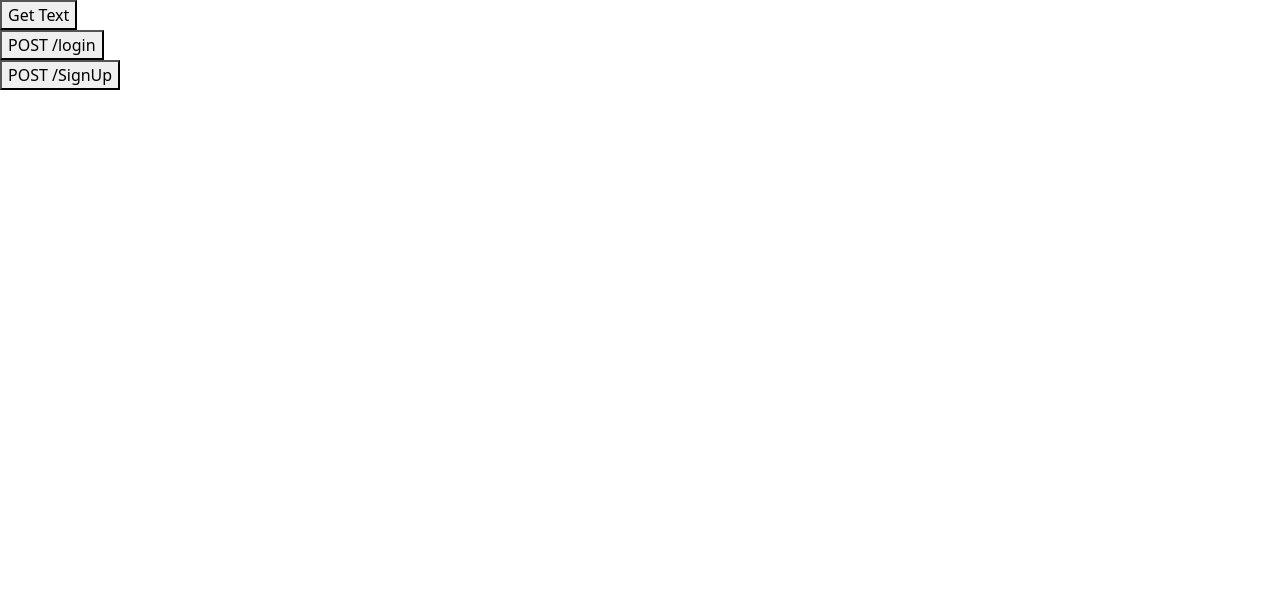
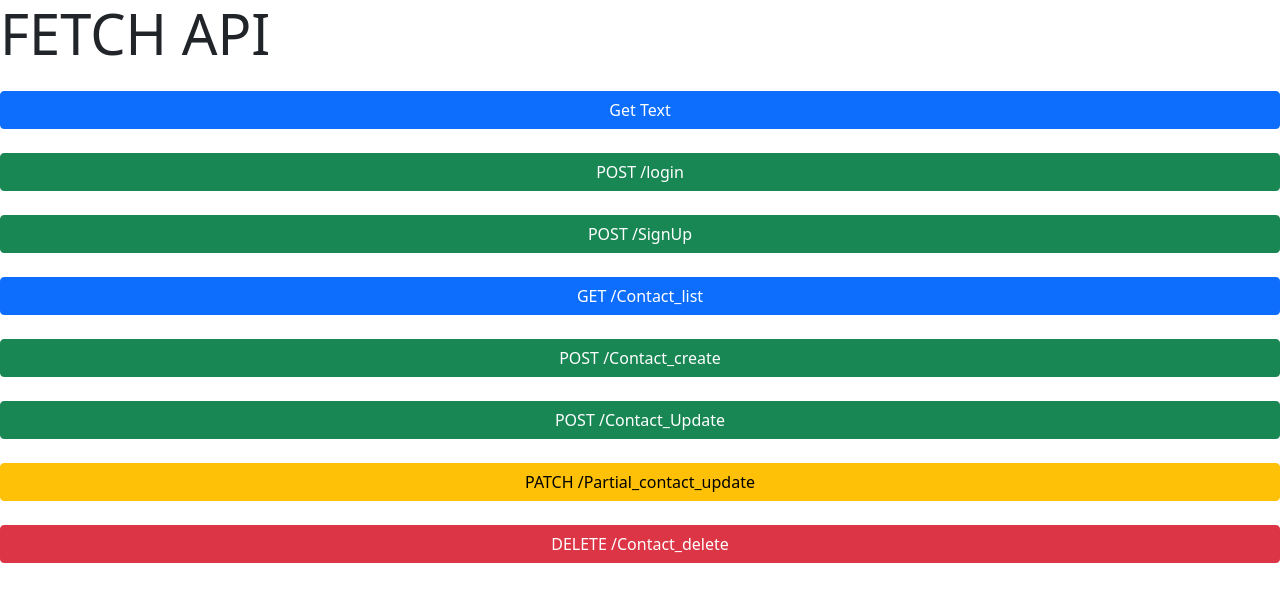
Before and after one commit to RolandM99/BARZAP-JS-fetch-API, a plain HTML site: page index.html in a window 1280 px wide. Drawn offline with nearby package versions, Linux system fonts and the light colour scheme.

Commit message:
HTML file

```diff
--- a/index.html
+++ b/index.html
@@ -9,15 +9,29 @@
 <link href="https://cdn.jsdelivr.net/npm/bootstrap@5.0.0-beta3/dist/css/bootstrap.min.css"
 rel="stylesheet" integrity="sha384-eOJMYsd53ii+scO/bJGFsiCZc+5NDVN2yr8+0RDqr0Ql0h+rP48ckxlpbzKgwra6"
 crossorigin="anonymous">
+<link href="css/style.css" rel="stylesheet" type="text/css">
 </head>
 <body>
-    <button id="getText">Get Text</button>
-    <div id="output"></div>
-    <button id="getLogin">POST      /login</button>
-    <div id="get"></div>
-    <button id="getSignup">POST     /SignUp </button>
-    <div id="signup"></div>
-
+    <div id="container">
+        <h2 class="display-4 mb-4 " id="title" >FETCH API</h2>
+       <div class="d-grid">
+        <button class="btn btn-primary mb-4 mr-4" id="getText">Get Text</button>
+        <div id="output"></div>
+        <button class="btn btn-success mb-4 mr-4" id="getLogin">POST              /login </button>
+        <div id="get"></div>
+        <button class="btn btn-success mb-4 mr-4" id="getSignup">POST              /SignUp </button>
+        <div id="signup"></div>
+        <button class="btn btn-primary mb-4 mr-4" id="getContact">GET              /Contact_list  </button>
+        <div id="list"></div>
+        <button class="btn btn-success mb-4 mr-4" id="getCreate"> POST            /Contact_create</button>
+        <div id="create"></div>
+        <button class="btn btn-success mb-4 mr-4" id="getUpdate"> POST          /Contact_Update</button>
+        <div id="update"></div>
+        <button class="btn btn-warning mb-4 mr-4" id="getPartial"> PATCH       /Partial_contact_update</button>
+        <div id="partial"></div>
+        <button class="btn btn-danger mb-4 mr-4" id="getDelete"> DELETE        /Contact_delete</button>
+       </div>
+    </div>
 
     <script src="demo.js"></script>
 </body>
```
